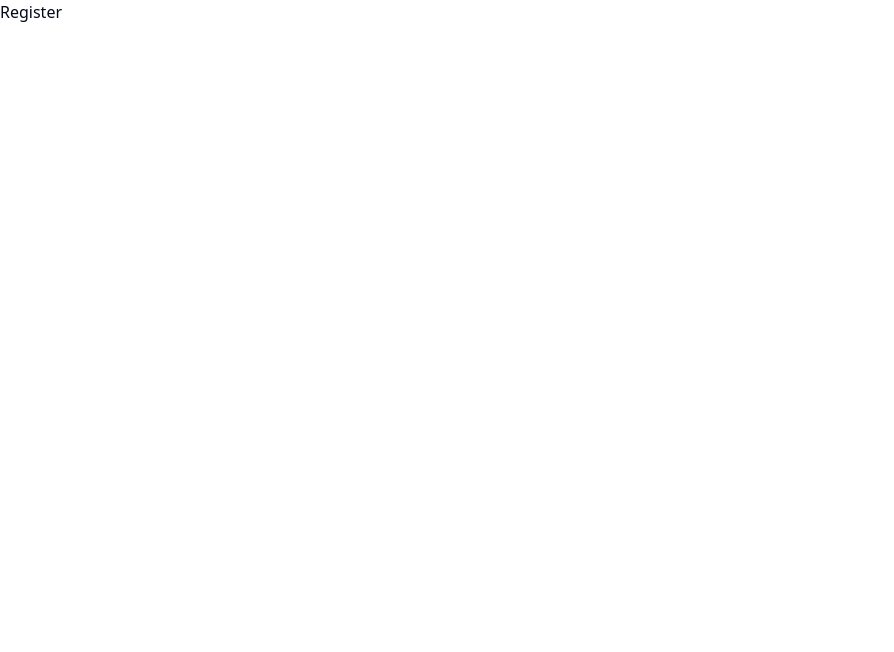
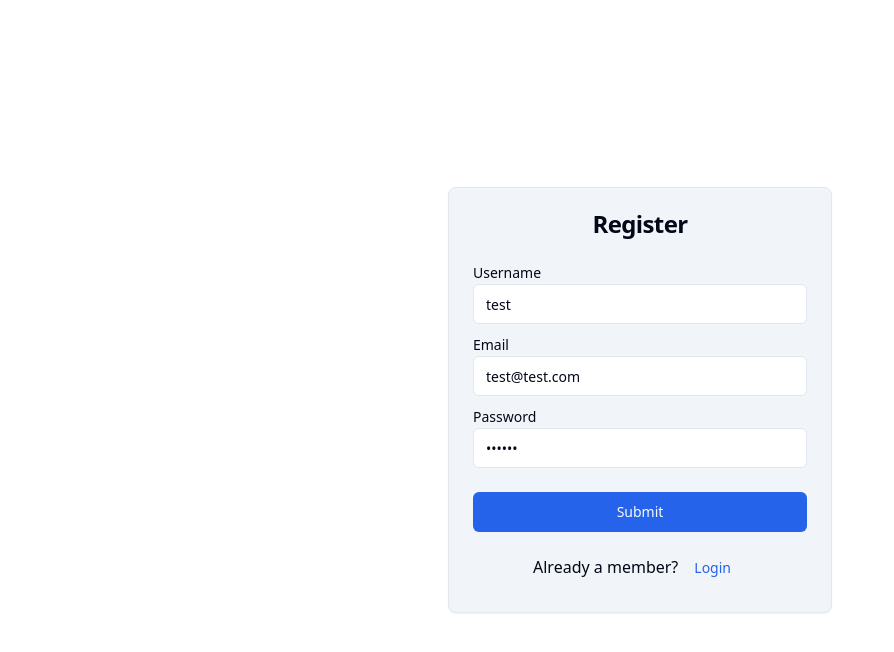
Before and after one commit to kimamovic21/udemy-practical-typescript-course-johnsmilga, a React (Vite) app in the folder 03-store-project/: page /register in a window 1280 px wide. Shown: the top 652 px of the page, without its empty margins (0-894 px from the left). Built offline with nearby package versions, Linux system fonts and the light colour scheme.

Commit message:
197. Register Page Setup
-u folderu components kreirana komponenta SubmitBtn.tsx
-u index.ts fajlu eksportovana komponenta kao default
-u komponentu Register.tsx dodane komponente koje sluze kao polja za unos podataka korisnika prilikom registracije

```diff
--- /dev/null
+++ b/03-store-project/src/components/SubmitBtn.tsx
@@ -0,0 +1,7 @@
+function SubmitBtn() {
+  return (
+    <div>SubmitBtn</div>
+  )
+}
+
+export default SubmitBtn
--- a/03-store-project/src/components/index.ts
+++ b/03-store-project/src/components/index.ts
@@ -25,3 +25,4 @@ export { default as SelectProductAmount } from './SelectProductAmount';
 export { default as CartTotals } from './CartTotals';
 export { default as CartItemsList } from './CartItemsList';
 export { default as CartTotalRow } from './CartTotalRow';
+export { default as SubmitBtn } from './SubmitBtn';
--- a/03-store-project/src/pages/Register.tsx
+++ b/03-store-project/src/pages/Register.tsx
@@ -1,6 +1,35 @@
+import { Form, Link } from 'react-router-dom'
+import { FormInput } from '@/components'
+import { Card, CardHeader, CardContent, CardTitle } from '@/components/ui/card'
+import { Button } from '@/components/ui/button'
+
 function Register() {
   return (
-    <div>Register</div>
+    <section className='h-screen grid place-items-center'>
+      <Card className='w-96 bg-muted'>
+        <CardHeader>
+          <CardTitle className='text-center'>Register</CardTitle>
+        </CardHeader>
+        <CardContent>
+          <Form>
+            <FormInput type='text' name='username' defaultValue='test' />
+            <FormInput type='email' name='email' defaultValue='test@test.com' />
+            <FormInput type='password' name='password' defaultValue='secret' />
+
+            <Button type='submit' variant='default' className='w-full mt-4'>
+              Submit
+            </Button>
+
+            <p className='text-center mt-4'>
+              Already a member?
+              <Button type='button' asChild variant='link'>
+                <Link to='/login'>Login</Link>
+              </Button>
+            </p>
+          </Form>
+        </CardContent>
+      </Card>
+    </section>
   )
 }
 
```
Also changed, not shown: 1 other file (tests, documents, lock files or other folders).
